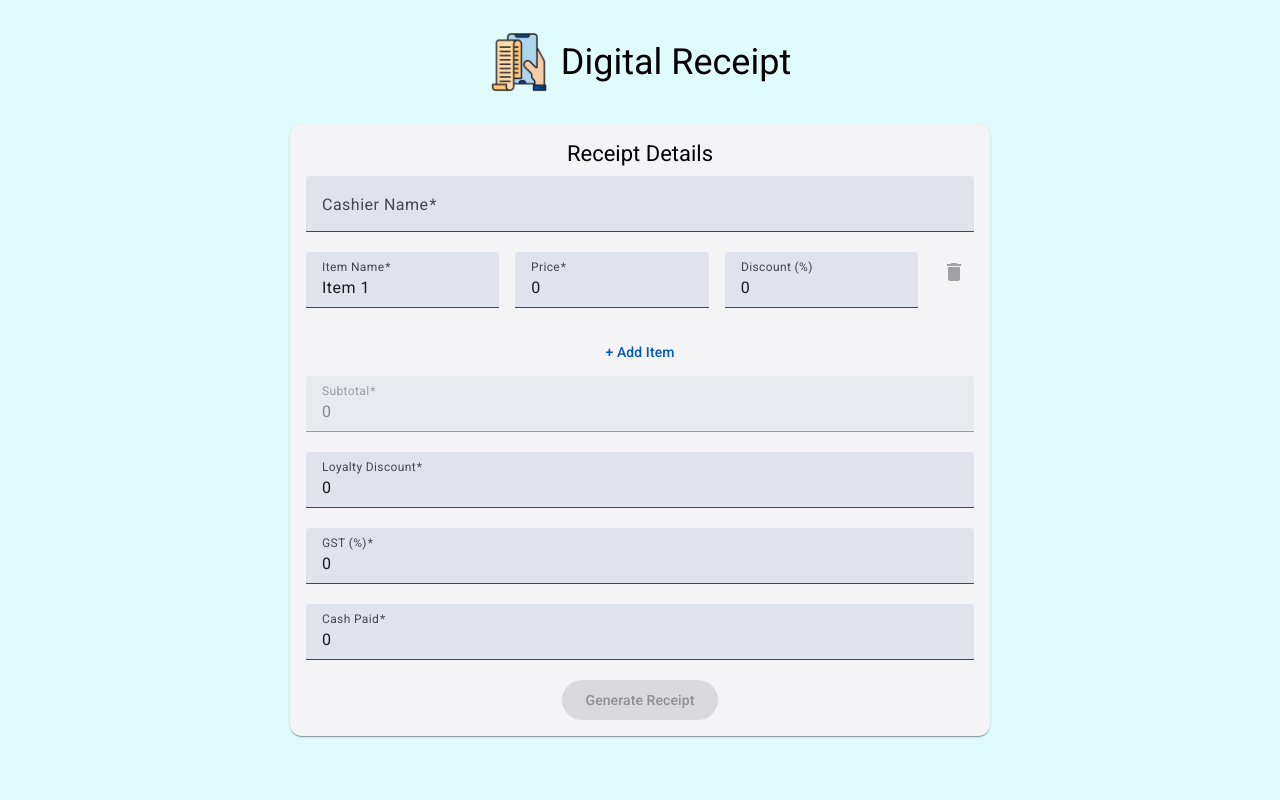
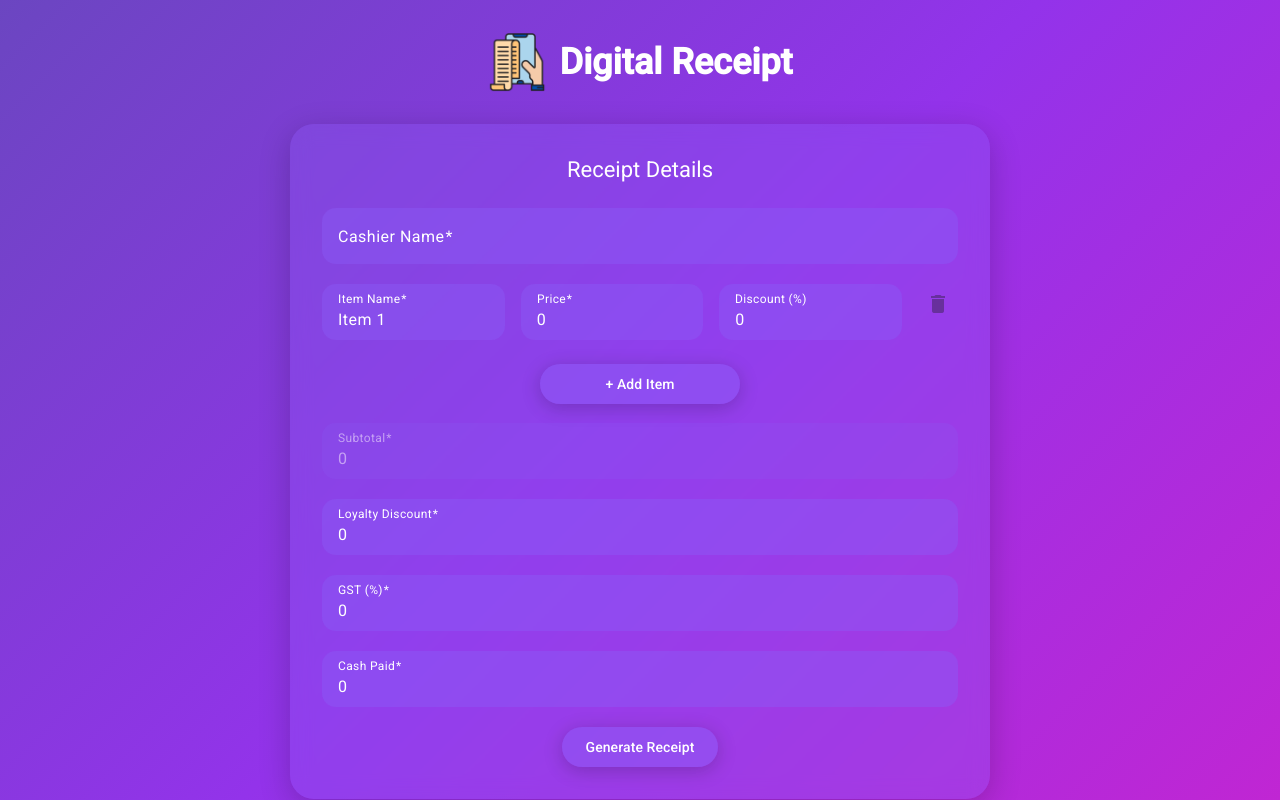
Before and after one commit to jitendra-dhadavi/digital-receipt, an Angular app: page /home in a window 1280 px wide. Built offline with nearby package versions, Linux system fonts and the light colour scheme.

Commit message:
UI improvement

```diff
--- a/src/app/components/receipt-form/receipt-form.component.scss
+++ b/src/app/components/receipt-form/receipt-form.component.scss
@@ -2,19 +2,43 @@
   max-width: 700px;
   margin: auto;
   .card {
-    padding: 1rem;
+    background: rgba(139, 92, 246, 0.3);
+    backdrop-filter: blur(10px);
+    border-radius: 24px;
+    padding: 2rem;
+    width: 100%;
+    max-width: 700px;
+    box-shadow: 0 8px 32px rgba(0, 0, 0, 0.2);
     &-title {
-      margin-bottom: 0.5rem;
+      margin-bottom: 1.5rem;
       text-align: center;
+      color: #fff;
     }
     .form {
       display: flex;
       flex-direction: column;
-      .add-item-btn{
+      --mdc-filled-text-field-container-color: rgba(139, 92, 246, 0.4);
+      --mdc-filled-text-field-label-text-color: #fff;
+      --mdc-filled-text-field-input-text-color: #fff;
+      --mdc-filled-text-field-label-text-weight: 400;
+      --mdc-filled-text-field-width: 0px;
+      --mdc-filled-text-field-focus-width: 0px;
+      --mdc-filled-text-field-container-shape: 14px;
+      --mat-form-field-focus-select-arrow-color: transparent;
+      --mat-form-field-hover-state-layer-opacity: 0;
+      --mdc-filled-text-field-hover-label-text-color: #fff;
+      --mdc-filled-text-field-focus-active-indicator-color: transparent;
+      --mdc-filled-text-field-active-indicator-color: transparent;
+
+      .add-item-btn {
         width: 200px;
         margin: 0.25rem auto;
+        color: #fff;
+        background: rgba(139, 92, 246, 0.5);
+        box-shadow: 0 4px 20px rgba(0, 0, 0, 0.2);
+        margin-bottom: 1.2rem !important;
       }
-      .sub-total{
+      .sub-total {
         opacity: 0.5;
       }
       .item {
@@ -24,6 +48,9 @@
       .submit-btn {
         max-width: 200px;
         margin: auto;
+        color: #fff;
+        background: rgba(139, 92, 246, 0.5);
+        box-shadow: 0 4px 20px rgba(0, 0, 0, 0.2);
       }
     }
   }
--- a/src/app/pages/home/home.component.scss
+++ b/src/app/pages/home/home.component.scss
@@ -15,6 +15,8 @@
     }
     .heading{
       margin-block-end: 0;
+    color: #fff;
+    font-weight: bold;
     }
   }
   .img-container {
--- a/src/styles.scss
+++ b/src/styles.scss
@@ -4,5 +4,11 @@
 }
 html, body { height: 100%; }
 body { margin: 0; font-family: Roboto, "Helvetica Neue", sans-serif;
-background-color: var(--cyan);
+// background-color: var(--cyan);
+    background: linear-gradient(135deg, #6B46C1 0%, #9333EA 50%, #C026D3 100%);
 }
+
+  .mdc-text-field--filled {
+        border-bottom-right-radius: 14px !important;
+        border-bottom-left-radius: 14px !important;
+      }
```
